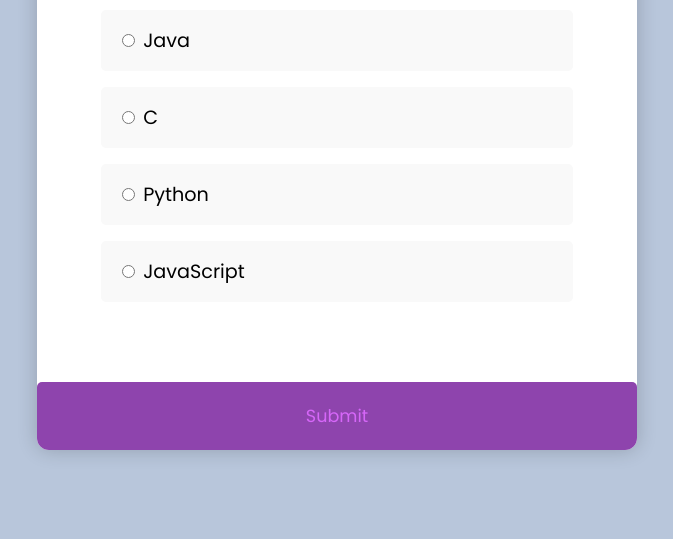
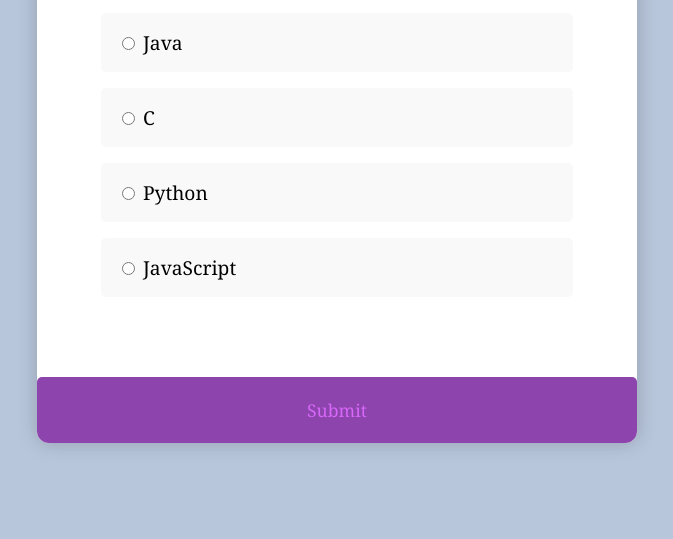
Before and after one commit to SoftwareLabB1/softwarelab, a plain HTML site: page index.html in a window 1280 px wide. Shown: the part 261-800 px from the top of the page, without its empty margins (303-976 px from the left). Drawn offline with Linux system fonts and the light colour scheme.

Commit message:
Update style.css

```diff
--- a/style.css
+++ b/style.css
@@ -7,7 +7,7 @@
 
 body {
   background-color: #b8c6db;
-  font-family: 'Poppins', sans-serif;
+  font-family:Georgia, 'Times New Roman', Times, serif;
   display: flex;
   align-items: center;
   justify-content: center;
```
